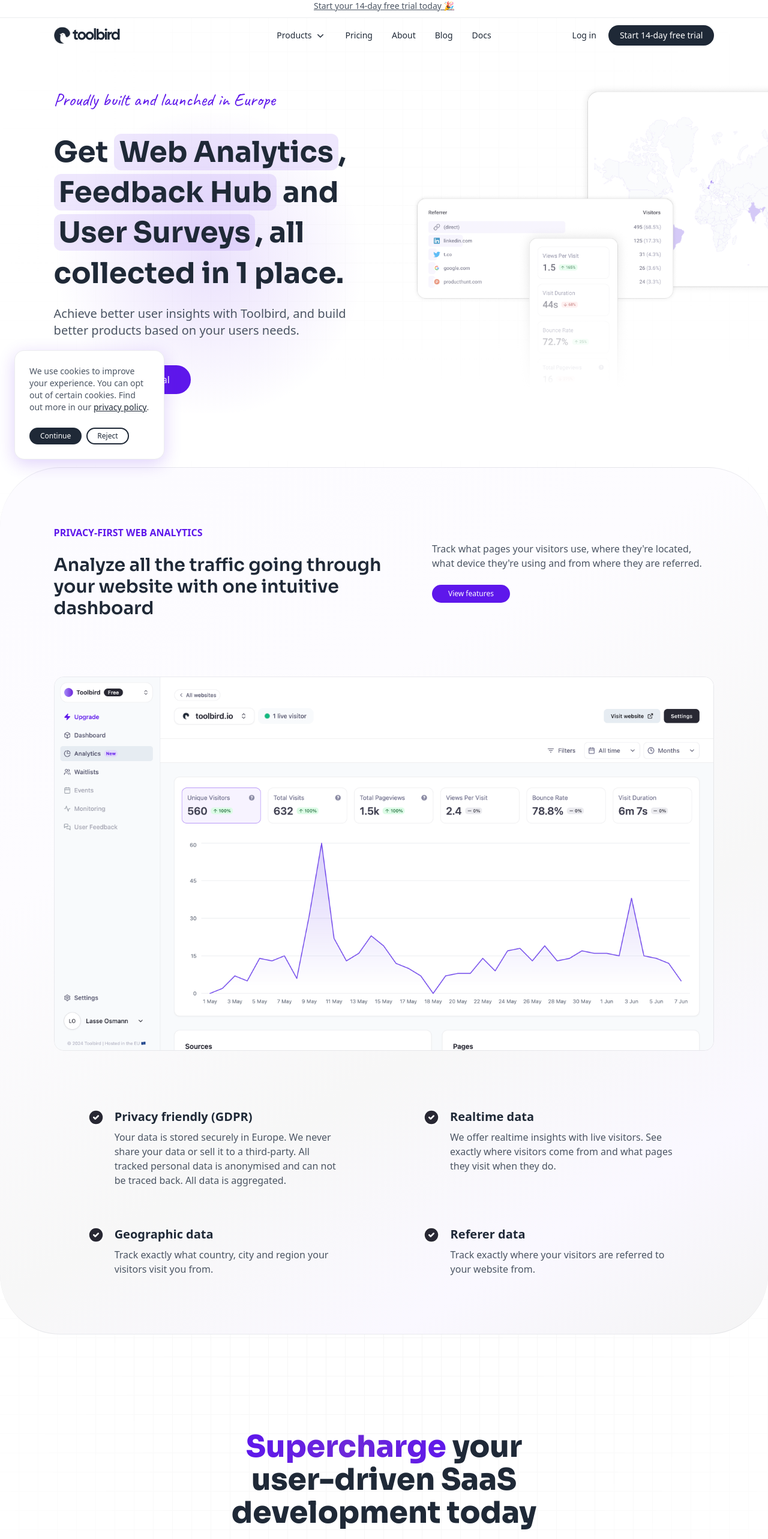
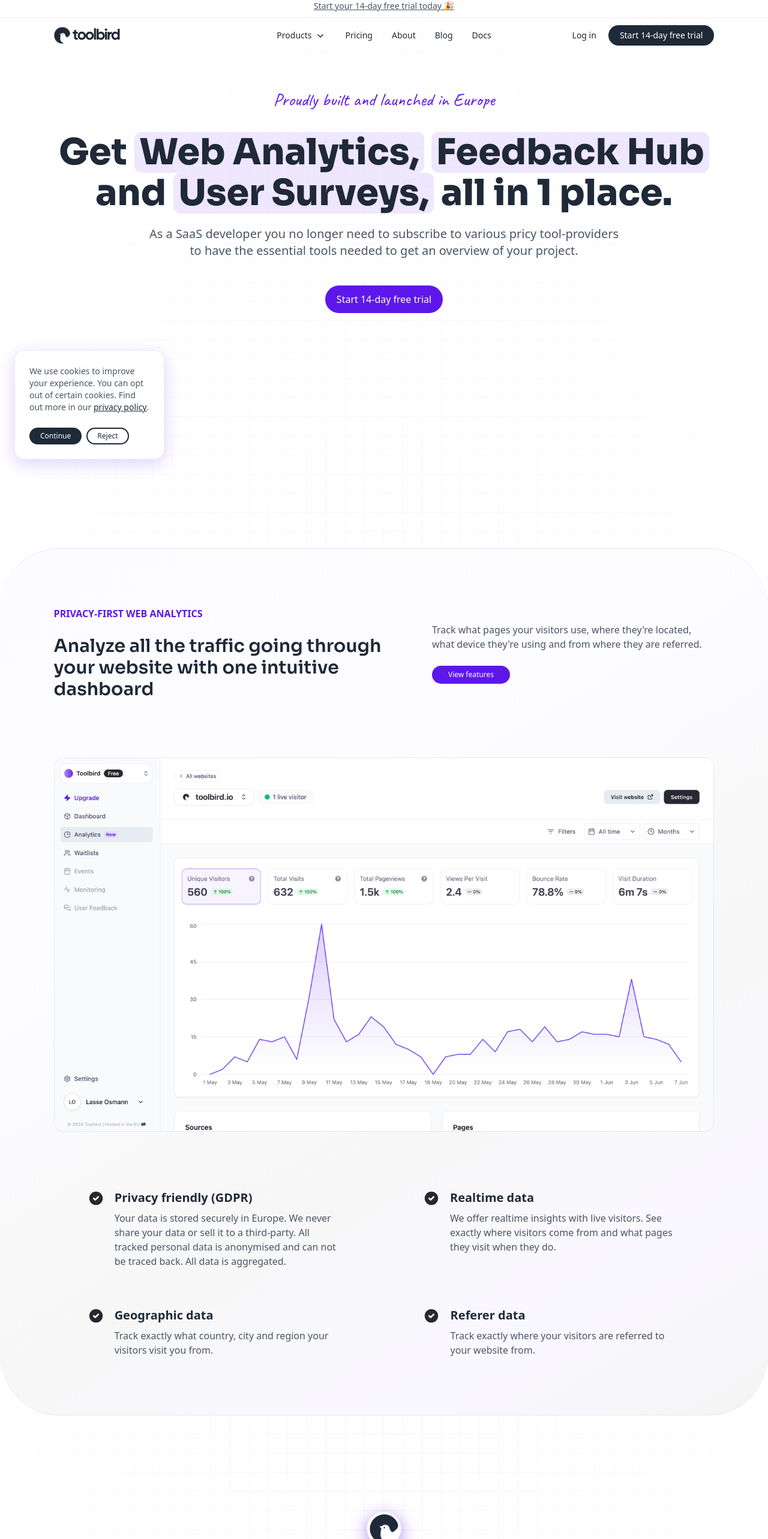
Before and after one commit to Gazella-Team/LM-Consulting, a Next.js app: page / in a window 1280 px wide. Shown: the part 10-2576 px from the top of the page at 60% size. Built offline with nearby package versions, Linux system fonts and the light colour scheme; what @ebay/nice-modal-react, @toolbird/web would draw is missing.

Commit message:
bird-in-cta

```diff
--- a/src/components/Layout/Cta.tsx
+++ b/src/components/Layout/Cta.tsx
@@ -6,6 +6,11 @@
 		<>
 		<section className="py-16 mt-24 pb-0 relative">
 			<div className="w-[86%] relative mx-auto max-w-6xl mb-20 text-center">
+				<div className='flex items-center justify-center mb-10'>
+					<div className='shadow-clean p-1 shadow-main/50 bg-white rounded-full border border-gray-600/10'>
+						<img className='w-12' src='/logos/birdlogo.png'></img>
+					</div>
+				</div>
 				<h2 className="text-[35px] md:text-[45px] xl:text-[50px] leading-[110%] max-w-[600px] mb-4 mx-auto font-extrabold text-gray-800">
 					<span className="bg-gradient-to-r from-main via-violet-700 to-main text-transparent bg-clip-text">
 						Supercharge{' '}
--- a/src/pages/index.tsx
+++ b/src/pages/index.tsx
@@ -1,12 +1,13 @@
 import Layout from '@/components/Layout'
 import CustomerSlider from '@/components/customer-slider'
 import AnalyticsFeatureBox from '@/components/feature-boxes/analytics-feature-box'
+import Hero from '@/components/hero'
 import Hero02 from '@/components/hero-02'
 
 export default function Home() {
 	return (
 		<Layout white={true}>
-			<Hero02 />
+			<Hero />
 			<div className="mt-[-130px]">
 				<AnalyticsFeatureBox />
 			</div>
```
Also changed, not shown: public/logos/birdlogo.png (added).
